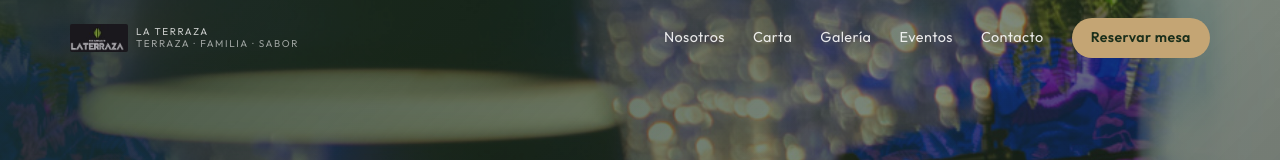
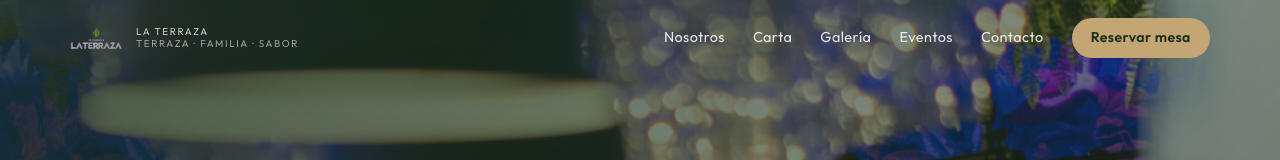
Before and after one commit to JuanCortez98/la-terraza, a website: page index.html in a window 1280 px wide. Shown: the top 160 px of the page. Drawn offline with nearby package versions, Linux system fonts and the light colour scheme.

Commit message:
Use transparent restaurant logo

```diff
--- a/css/styles.css
+++ b/css/styles.css
@@ -78,9 +78,8 @@ a { color: inherit; text-decoration: none; }
 .brand-mark {
   width: 58px;
   height: 28px;
-  object-fit: cover;
-  object-position: left center;
-  border-radius: 2px;
+  object-fit: contain;
+  object-position: center;
 }
 
 .brand-copy { display: flex; flex-direction: column; }
--- a/index.html
+++ b/index.html
@@ -15,7 +15,7 @@
   <header class="header" id="header">
     <div class="container header-inner">
       <a href="index.html" class="logo">
-        <img class="brand-mark" src="assets/branding/logo-la-terraza.jpg" alt="" />
+        <img class="brand-mark" src="assets/branding/logo-la-terraza.png" alt="" />
         <span class="brand-copy">La Terraza<span data-lang="es">Terraza · Familia · Sabor</span></span>
       </a>
       <nav class="nav">
@@ -248,7 +248,7 @@
     <div class="container">
       <div class="footer-grid">
         <div class="footer-brand">
-          <a href="index.html" class="logo"><img class="brand-mark" src="assets/branding/logo-la-terraza.jpg" alt="" />La Terraza</a>
+          <a href="index.html" class="logo"><img class="brand-mark" src="assets/branding/logo-la-terraza.png" alt="" />La Terraza</a>
           <p data-lang="es">Restaurante con gran terraza en Otura (Granada). Cocina mediterránea y ambiente familiar. Abierto de 12:30 a 24:00.</p>
           <div class="footer-social">
             <a href="https://www.instagram.com/la_terraza_otura/" aria-label="Instagram" target="_blank" rel="noopener noreferrer">📷</a>
```
Also changed, not shown: carta.html (+2 -2 lines), contacto.html (+2 -2 lines), eventos.html (+2 -2 lines), galeria.html (+2 -2 lines), nosotros.html (+2 -2 lines), assets/branding/logo-la-terraza.jpg (deleted), assets/branding/logo-la-terraza.png (added).
